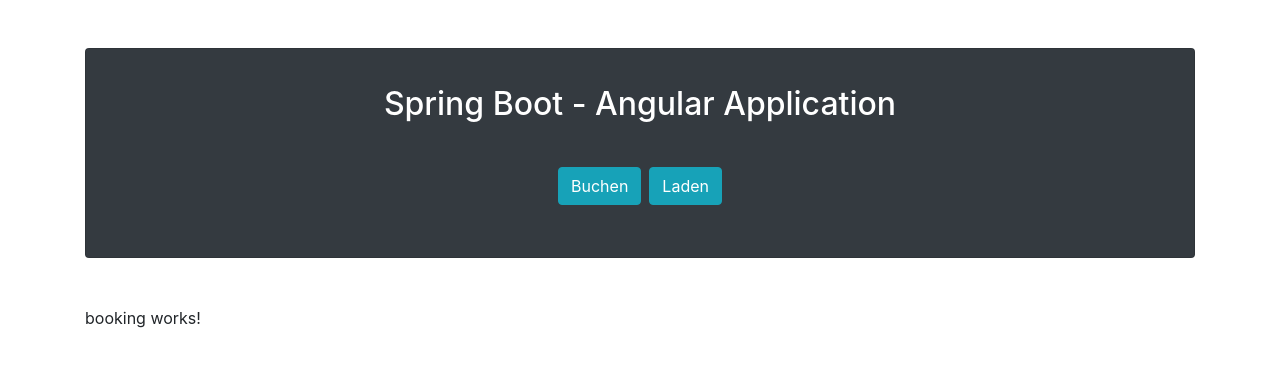
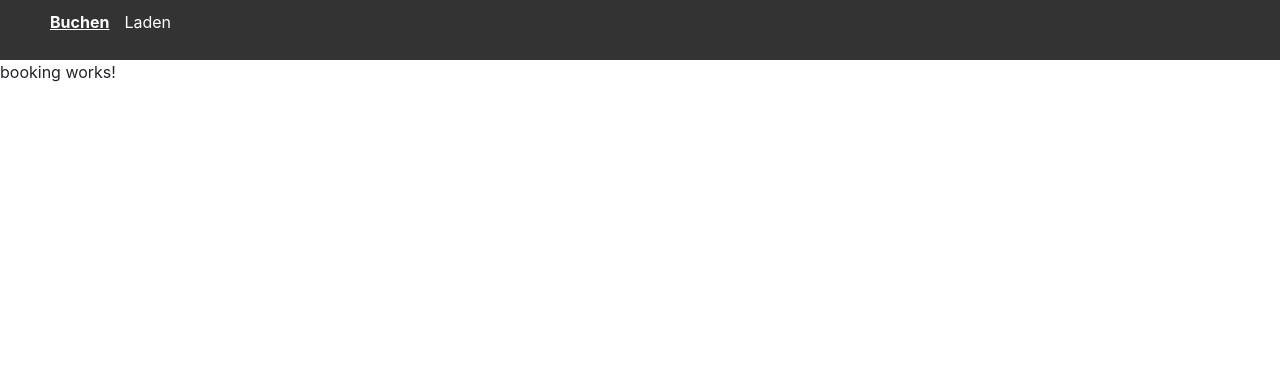
Before and after one commit to AlGD09/Cloud_Keyless, an Angular app in the folder angularclient/: page /buchen in a window 1280 px wide. Shown: the top 366 px of the page. Built offline with nearby package versions, Linux system fonts and the light colour scheme; no server answers.

Commit message:
feature: client: added navigation bar

```diff
--- a/angularclient/src/app/app.component.html
+++ b/angularclient/src/app/app.component.html
@@ -1,26 +1,9 @@
-<div class="container">
-  <div class="row">
-    <div class="col-md-12">
-      <div class="card bg-dark my-5">
-        <div class="card-body">
-          <h2 class="card-title text-center text-white py-3">{{ title }}</h2>
-          <ul class="text-center list-inline py-3">
-            <!-- <li class="list-inline-item">
-              <a routerLink="/users" class="btn btn-info" routerLinkActive="active" ariaCurrentWhenActive="page">List Users</a>
-            </li>
-            <li class="list-inline-item">
-              <a routerLink="/adduser" class="btn btn-info">Add User</a>
-            </li> -->
-            <li class="list-inline-item">
-              <a routerLink="/buchen" class="btn btn-info">Buchen</a>
-            </li>
-            <li class="list-inline-item">
-              <a routerLink="/laden" class="btn btn-info">Laden</a>
-            </li>
-          </ul>
-        </div>
-      </div>
-      <router-outlet></router-outlet>
-    </div>
-  </div>
-</div>
+<nav>
+  <ul>
+    <li><a routerLink="/buchen" routerLinkActive="active" [routerLinkActiveOptions]="{ exact: true }">Buchen</a></li>
+    <li><a routerLink="/laden" routerLinkActive="active">Laden</a></li>
+  </ul>
+</nav>
+
+<!-- Where routed content will be displayed -->
+<router-outlet></router-outlet>
--- a/angularclient/src/app/app.component.scss
+++ b/angularclient/src/app/app.component.scss
@@ -0,0 +1,17 @@
+nav {
+  background-color: #333;
+  padding: 10px;
+}
+nav ul {
+  list-style: none;
+  display: flex;
+  gap: 15px;
+}
+nav ul li a {
+  color: white;
+  text-decoration: none;
+}
+nav ul li a.active {
+  font-weight: bold;
+  text-decoration: underline;
+}
--- a/angularclient/src/app/app.routes.ts
+++ b/angularclient/src/app/app.routes.ts
@@ -8,6 +8,7 @@
 export const routes: Routes = [
   { path: 'users', component: UserListComponent },
   { path: 'adduser', component: UserFormComponent },
+  { path: '', redirectTo: 'buchen', pathMatch: 'full' },
   { path: 'buchen', component: BookingComponent },
     { path: 'laden', component: ChargingComponent },
 ];
```
